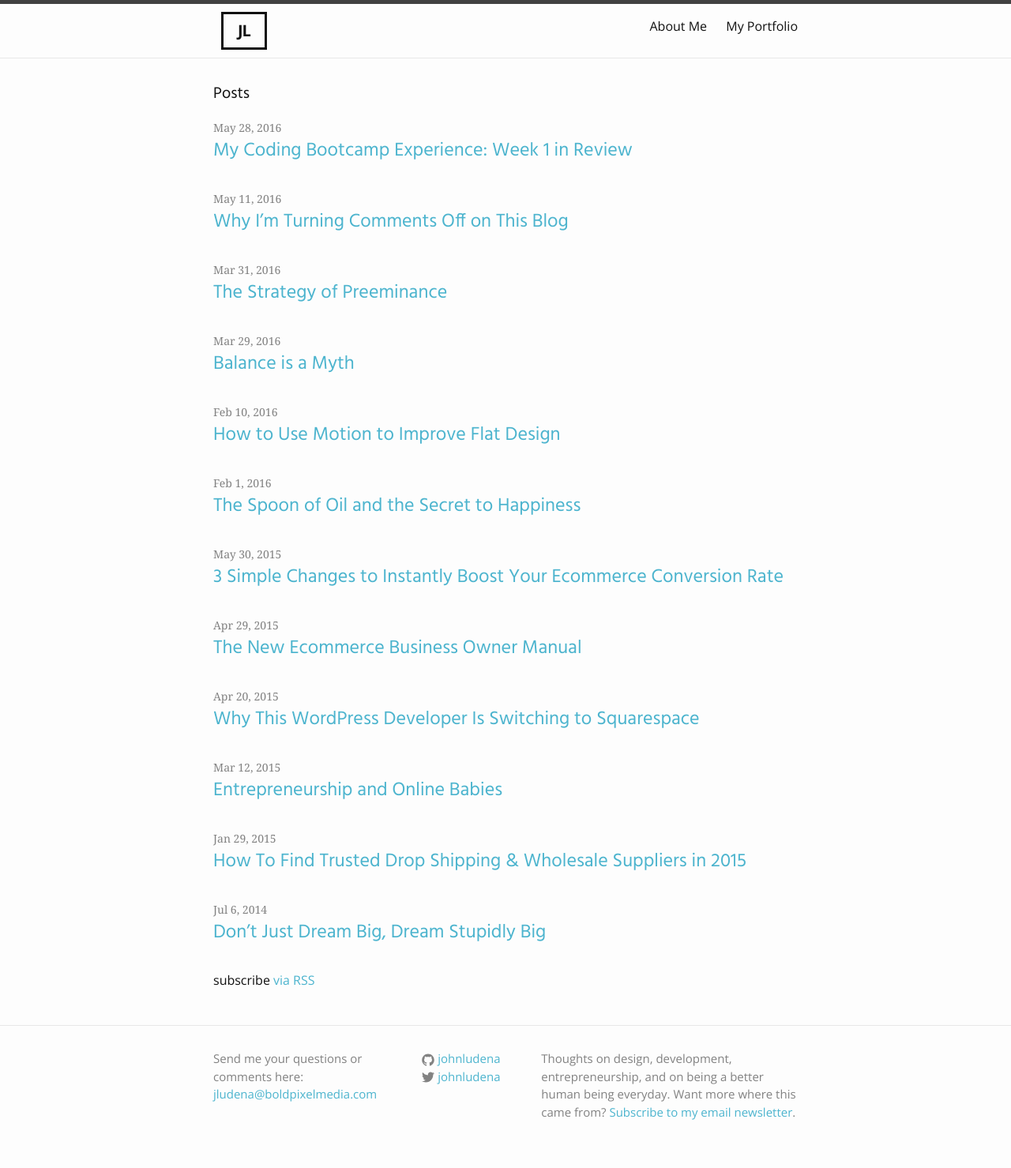
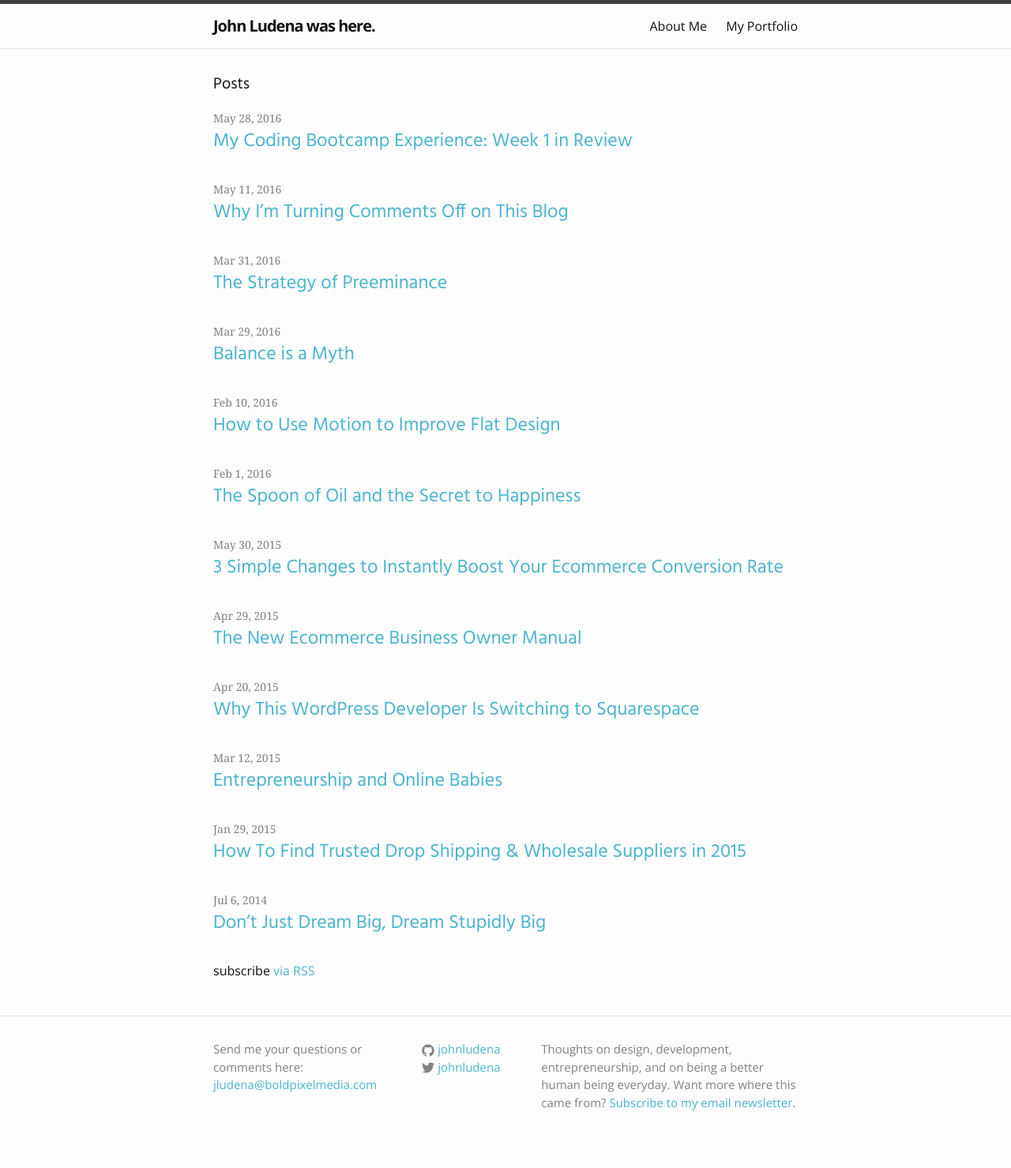
Before and after one commit to johnludena/portfolio_2017, a Jekyll site: the page built from index.html, in a window 1280 px wide. Shown: the whole page at 79% size. Built offline with Jekyll 4.4.1, drawn with Linux system fonts in a browser that asks for light colours.

Commit message:
changed logo

```diff
--- a/_includes/header.html
+++ b/_includes/header.html
@@ -2,7 +2,7 @@
 
   <div class="wrapper">
 
-    <a class="site-title" href="{{ site.baseurl }}/" title="John Ludena">JL</a>
+    <a class="site-title" href="{{ site.baseurl }}/" title="John Ludena">John Ludena was here.</a>
 
     <nav class="site-nav">
       <a href="#" class="menu-icon">
--- a/_sass/_layout.scss
+++ b/_sass/_layout.scss
@@ -12,26 +12,16 @@
 
 .site-title {
     font-weight: 700;
-    text-transform: uppercase;
-    border: 3px solid $text-color;
-    padding: 6px 18px;
-    margin: 10px;
+    line-height: 56px;
     font-size: 20px;
     line-height: auto;
     letter-spacing: -1px;
     float: left;
-    color: $text-color;
-    transition: 1s background ease;
+    color: #111;
     &,
     &:visited {
       color: $text-color;
     }
-}
-
-.site-title:hover {
-  background: $text-color;
-  color: #fff;
-  text-decoration: none;
 }
 
 .site-nav {
```
